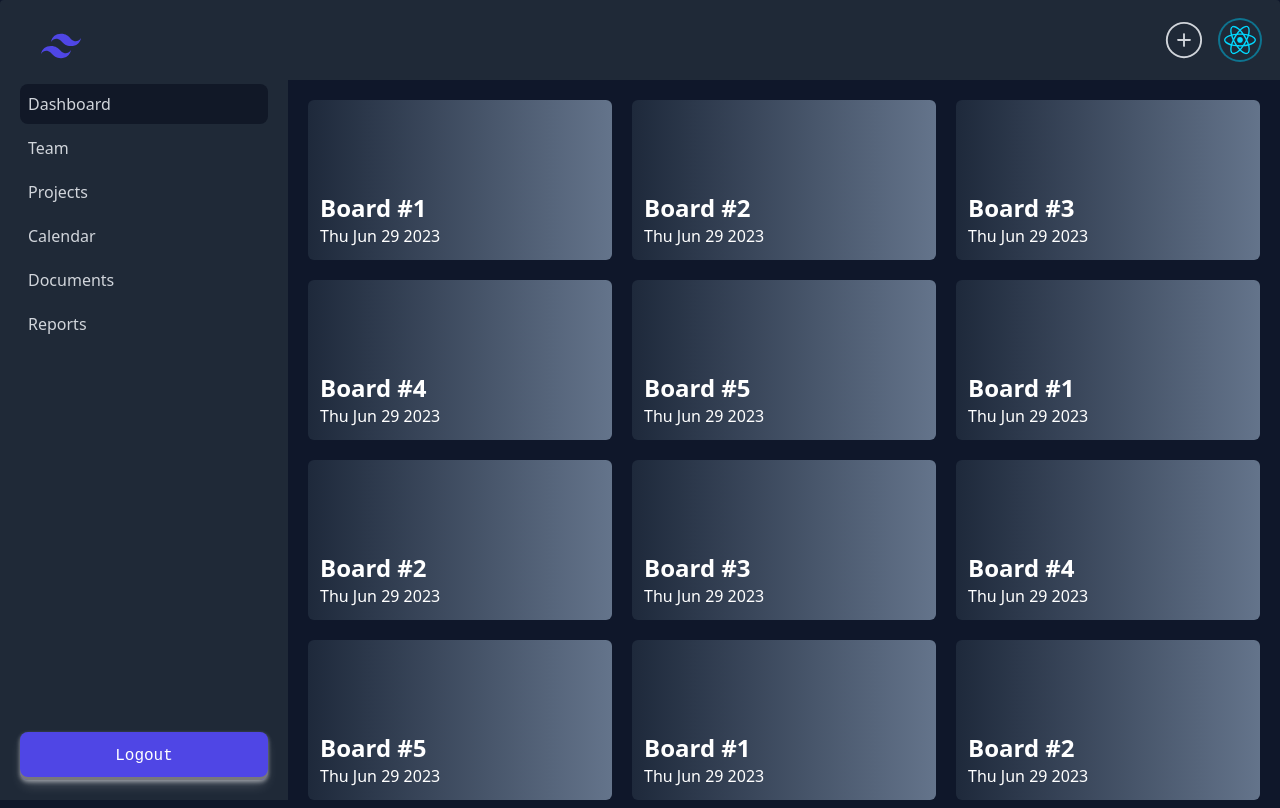
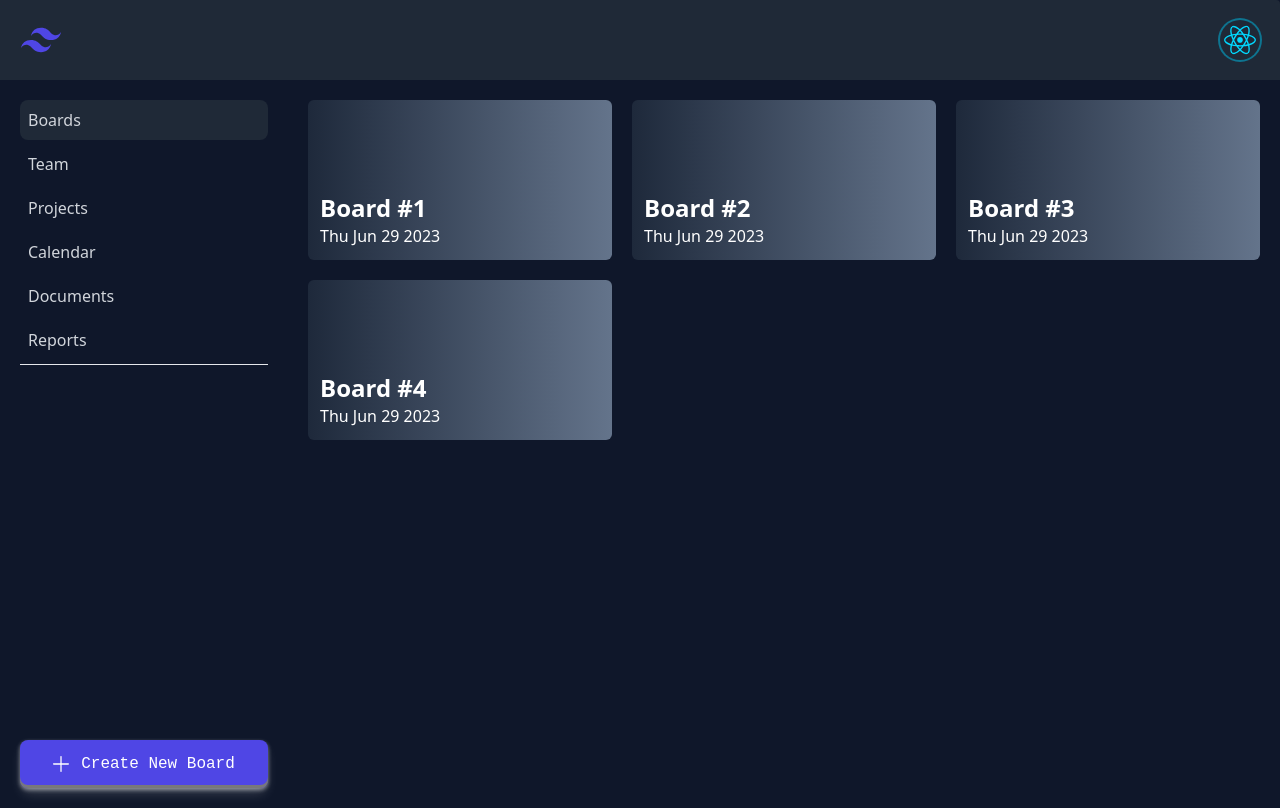
Before and after one commit to Jcorrales07/trellux-ui, a React (Vite) app: page /dashboard in a window 1280 px wide. Built offline with nearby package versions, Linux system fonts and the light colour scheme.

Commit message:
hice el dnd pero me hace falta que lo pueda pasar a otras listas

```diff
--- a/package.json
+++ b/package.json
@@ -10,6 +10,8 @@
     "preview": "vite preview"
   },
   "dependencies": {
+    "@dnd-kit/core": "^6.0.8",
+    "@dnd-kit/sortable": "^7.0.2",
     "axios": "^1.4.0",
     "react": "^18.2.0",
     "react-dom": "^18.2.0",
--- a/src/components/board/BoardGrid.jsx
+++ b/src/components/board/BoardGrid.jsx
@@ -21,90 +21,6 @@ const boards = [
         title: 'Board #4',
         date: new Date().toDateString(),
     },
-    {
-        title: 'Board #5',
-        date: new Date().toDateString(),
-    },
-    {
-        title: 'Board #1',
-        date: new Date().toDateString(),
-    },
-    {
-        title: 'Board #2',
-        date: new Date().toDateString(),
-    },
-    {
-        title: 'Board #3',
-        date: new Date().toDateString(),
-    },
-    {
-        title: 'Board #4',
-        date: new Date().toDateString(),
-    },
-    {
-        title: 'Board #5',
-        date: new Date().toDateString(),
-    },
-    {
-        title: 'Board #1',
-        date: new Date().toDateString(),
-    },
-    {
-        title: 'Board #2',
-        date: new Date().toDateString(),
-    },
-    {
-        title: 'Board #3',
-        date: new Date().toDateString(),
-    },
-    {
-        title: 'Board #4',
-        date: new Date().toDateString(),
-    },
-    {
-        title: 'Board #5',
-        date: new Date().toDateString(),
-    },
-    {
-        title: 'Board #1',
-        date: new Date().toDateString(),
-    },
-    {
-        title: 'Board #2',
-        date: new Date().toDateString(),
-    },
-    {
-        title: 'Board #3',
-        date: new Date().toDateString(),
-    },
-    {
-        title: 'Board #4',
-        date: new Date().toDateString(),
-    },
-    {
-        title: 'Board #5',
-        date: new Date().toDateString(),
-    },
-    {
-        title: 'Board #1',
-        date: new Date().toDateString(),
-    },
-    {
-        title: 'Board #2',
-        date: new Date().toDateString(),
-    },
-    {
-        title: 'Board #3',
-        date: new Date().toDateString(),
-    },
-    {
-        title: 'Board #4',
-        date: new Date().toDateString(),
-    },
-    {
-        title: 'Board #5',
-        date: new Date().toDateString(),
-    },
 ];
 
 const BoardGrid = () => {
--- a/src/components/board/Boards.jsx
+++ b/src/components/board/Boards.jsx
@@ -5,7 +5,6 @@ import BoardGrid from './BoardGrid'
 const Boards = () => {
   return (
     <div className='w-full flex flex-col overflow-y-hidden'>
-        <NavbarBoard />
         <BoardGrid />
     </div>
     )
--- a/src/components/board/NavbarBoard.jsx
+++ b/src/components/board/NavbarBoard.jsx
@@ -1,37 +1,72 @@
-import React from 'react';
+import React, { useState } from 'react';
 import react from '../../assets/icons/react.svg';
 import menu from '../../assets/icons/menu.svg';
 import add from '../../assets/icons/add.svg';
+import tailwindcss from '../../assets/icons/tailwindcss.svg';
+import { useNavigate } from 'react-router-dom';
+
+const userLinks = [
+    { title: 'Your Profile', path: '/profile' },
+    { title: 'Settings', path: '/settings' },
+    { title: 'Sign out', path: '/login' },
+];
 
 const NavbarBoard = () => {
+    const navigate = useNavigate();
+    const [toggleUserMenu, setToggleUserMenu] = useState(false);
     return (
         <header className="w-full bg-gray-800 rounded-tr p-5 flex justify-between items-center">
             <div>
                 <img
-                    // src={toggleSidebar ? close : menu}
                     src={menu}
                     alt="menu icon"
-                    className="w-[28px] h-[28px] object-contain mr-4 sm:hidden"
-                    // Creo que me va a tocar meterle REDUX
-                    // onClick={() => {
-                    //     alert(`toggleSidebar: ${!toggleSidebar}`);
-                    // }}
+                    className="w-[28px] h-[28px] object-contain mr-4 sm:hidden block"
                 />
+                <div>
+                    <img
+                        className="h-9 w-auto sm:block hidden"
+                        onClick={() => {
+                            navigate('/dashboard');
+                        }}
+                        src={tailwindcss}
+                        alt="Your Company"
+                    />
+                </div>
             </div>
             <div className="flex gap-4">
-                <div className="cursor-pointer">
-                    <img
-                        src={add}
-                        alt="Create new board"
-                        className="h-10 w-10 text-slate-600"
-                    />
-                </div>
-                <div className="cursor-pointer">
+                <div
+                    className="relative cursor-pointer"
+                    onClick={() => {
+                        setToggleUserMenu((prev) => !prev);
+                    }}
+                >
                     <img
                         src={react}
                         alt="user avatar"
                         className="inline-block h-10 w-10 p-1 rounded-full ring-2 ring-cyan-700"
                     />
+
+                    {toggleUserMenu ? (
+                        <div
+                            class="absolute right-0 z-10 mt-2 w-48 origin-top-right rounded-md bg-white py-1 shadow-lg ring-1 ring-black ring-opacity-5 focus:outline-none"
+                            role="menu"
+                            aria-orientation="vertical"
+                            aria-labelledby="user-menu-button"
+                            tabindex="-1"
+                        >
+                            {userLinks.map((link, i) => (
+                                <div
+                                    key={i}
+                                    onClick={() => navigate(link.path)}
+                                    class="block px-4 py-2 text-sm text-gray-700 hover:bg-slate-700 hover:text-white"
+                                >
+                                    {link.title}
+                                </div>
+                            ))}
+                        </div>
+                    ) : (
+                        ''
+                    )}
                 </div>
             </div>
         </header>
--- a/src/components/dashboard/Dashboard.jsx
+++ b/src/components/dashboard/Dashboard.jsx
@@ -1,13 +1,16 @@
 import React from 'react';
 import Sidebar from './Sidebar';
 import Boards from '../board/Boards';
-
+import NavbarBoard from '../board/NavbarBoard';
 
 const Dashboard = () => (
-    <div className='flex flex-row max-w-screen-xl m-auto'>
-        <Sidebar />
-        <Boards />
-    </div>
+    <>
+        <NavbarBoard />
+        <div className='flex flex-row max-w-screen-xl m-auto '>
+            <Sidebar />
+            <Boards />
+        </div>
+    </>
 );
 
 export default Dashboard;
--- a/src/components/dashboard/Sidebar.jsx
+++ b/src/components/dashboard/Sidebar.jsx
@@ -1,9 +1,9 @@
-import React from 'react';
+import React, { useState } from 'react';
 import '../css/Navbar.css';
-import tailwindcss from '../../assets/icons/tailwindcss.svg';
+import add from '../../assets/icons/plus-line-icon.svg';
 
 const navLinks = [
-    { title: 'Dashboard', active: true },
+    { title: 'Boards', active: true },
     { title: 'Team', active: false },
     { title: 'Projects', active: false },
     { title: 'Calendar', active: false },
@@ -12,31 +12,21 @@ const navLinks = [
 ];
 
 const Sidebar = () => {
+    const [isCreateBoard, setIsCreateBoard] = useState(false);
     return (
-        <div className="sm:flex hidden flex-col justify-between max-w-[320px] min-w-[288px] h-[100vh] p-5 bg-gray-800 rounded-tl border-neutral-800">
+        <div className="sm:flex hidden flex-col justify-between max-w-[320px] sm:min-w-[230px] md:min-w-[288px] p-5 font-medium">
             <div className="w-full">
-                <div className="pb-5 pl-5 pt-2">
-                    <img
-                        className="h-9 w-auto"
-                        src={tailwindcss}
-                        alt="Your Company"
-                    />
-                </div>
-
-                <div>
                 <nav>
                     <ul>
                         {navLinks.map((link, i) => (
                             <li
                                 key={i}
                                 className={`${
-                                        i === navLinks.length - 1
-                                            ? 'mb-0'
-                                            : 'mb-1'
+                                    i === navLinks.length - 1 ? 'mb-1' : 'mb-1'
                                 }
-                                    text-gray-300 font-medium cursor-pointer hover:text-white hover:bg-gray-900 hover:rounded-lg p-2 ${
+                                    text-gray-300 cursor-pointer hover:text-white hover:bg-gray-800 hover:rounded-lg p-2 ${
                                         link.active
-                                            ? 'bg-gray-900 rounded-lg'
+                                            ? 'bg-gray-800 rounded-lg'
                                             : ''
                                     }`}
                             >
@@ -45,18 +35,89 @@ const Sidebar = () => {
                         ))}
                     </ul>
                 </nav>
+                <hr />
+
+                {isCreateBoard ? (
+                    <div className="p-2 mt-10 text-gray-300">
+                        <label
+                            htmlFor="createboard"
+                            className="font-bold text-xl m-auto"
+                        >
+                            Create New Board
+                        </label>
+                        <hr />
+                        <form name="createboard" className="flex flex-col mt-5">
+                            <div className="flex flex-col mb-5">
+                                <label htmlFor="boardtitle" className="mb-2">
+                                    Board Title
+                                </label>
+
+                                <input
+                                    type="text"
+                                    name="boardtitle"
+                                    className="bg-transparent rounded-md focus:outline-none focus:outline-indigo-500 ring-2 ring-indigo-900 px-2"
+                                />
                             </div>
+
+                            <div className="flex flex-col mb-5">
+                                <label
+                                    htmlFor="boarddescription"
+                                    className="mb-2"
+                                >
+                                    Board Description
+                                </label>
+                                <textarea
+                                    name="boarddescription"
+                                    id=""
+                                    cols="10"
+                                    rows="3"
+                                    className="focus:outline-none focus:outline-indigo-500 bg-transparent rounded-md ring-2 ring-indigo-900 px-2"
+                                ></textarea>
                             </div>
-            <div>
+
+                            <button
+                                type="button"
+                                onClick={(e) => {
+                                    e.preventDefault();
+                                    setIsCreateBoard((prev) => !prev);
+
+                                    // Voy a tomar la info
+                                    // Mandarla al backend
+                                    // Pero no se si ponerle REDUX a esta vaina para que renderice el board nuevo
+                                    // Pero entonces como lo guardo??
+                                }}
+                                className="transition ease-in-out delay-150 bg-blue-500 hover:-translate-y-1 hover:scale-110 hover:bg-indigo-500 duration-300 px-5 py-2 rounded-md w-fit m-auto"
+                            >
+                                Create
+                            </button>
+                        </form>
+                    </div>
+                ) : (
+                    ''
+                )}
+            </div>
+
             <button
                 className="bg-indigo-600 text-white rounded-lg px-4 py-2 w-full button"
                 onClick={() => {
-                        window.location.href = '/';
+                    setIsCreateBoard((prev) => !prev);
                 }}
             >
-                    Logout
+                {isCreateBoard ? (
+                    'Cancel'
+                ) : (
+                    <>
+                        <div className="cursor-pointer mr-3">
+                            <img
+                                className="h-4 w-4 text-slate-600"
+                                src={add}
+                                alt="Create new board"
+                            />
+                        </div>
+                        Create New Board
+                    </>
+                )}
             </button>
-            </div>
         </div>
     );
 };
--- a/src/components/kanban/KanbanBoard.jsx
+++ b/src/components/kanban/KanbanBoard.jsx
@@ -2,6 +2,7 @@ import React from 'react';
 import NavbarKanban from './NavbarKanban';
 import KanbanGrid from './KanbanGrid';
 import NavbarBoard from '../board/NavbarBoard';
+import { DndContext } from '@dnd-kit/core';
 
 const KanbanBoard = () => {
     // traer la info del kanban con el id que se pasa por parametro en la url
--- a/src/components/kanban/NavbarKanban.jsx
+++ b/src/components/kanban/NavbarKanban.jsx
@@ -16,10 +16,9 @@ const NavbarKanban = ({ kanbanName }) => {
 
     return (
         <header className="w-full bg-slate-950 bg-opacity-50 rounded-tr px-5 py-2 flex justify-between items-center">
-            {/* <div className="m-auto flex justify-between w-full h-full items-center"> */}
                 <input
                     type="text"
-                    className={`text-white font-bold text-lg  hover:bg-slate-700 px-2 py-2 rounded-md cursor-pointer bg-transparent focus:outline-none focus:outline-indigo-500 focus:bg-slate-700 transition duration-300 ease-in-out magic-input text-start`}
+                    className={`text-white font-bold text-lg  hover:bg-slate-700 p-2 rounded-md cursor-pointer bg-transparent focus:outline-none focus:outline-indigo-500 focus:bg-slate-700 transition duration-300 ease-in-out magic-input text-start`}
                     onChange={(e) => {
                         setName(e.target.value);
                     }}
@@ -33,7 +32,6 @@ const NavbarKanban = ({ kanbanName }) => {
                     <img src={add} alt="" className="w-3" />
                     <p className="ml-2">Add another list</p>
                 </button>
-            {/* </div> */}
         </header>
     );
 };
```
Also changed, not shown: src/components/kanban/KanbanCard.jsx (+26 -7 lines), src/components/kanban/KanbanGrid.jsx (+25 -7 lines), src/components/kanban/KanbanList.jsx (+50 -8 lines), 1 other file (tests, documents, lock files or other folders). Lines whose indentation alone changed are shown as unchanged.
